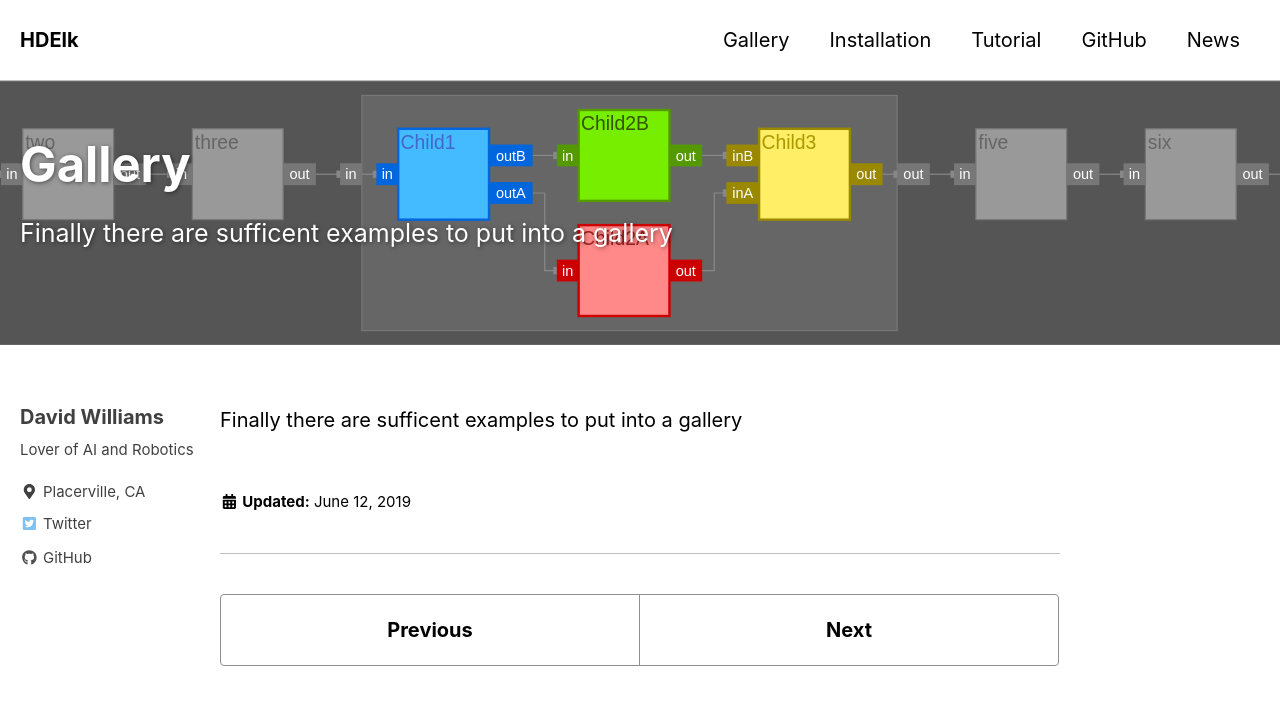
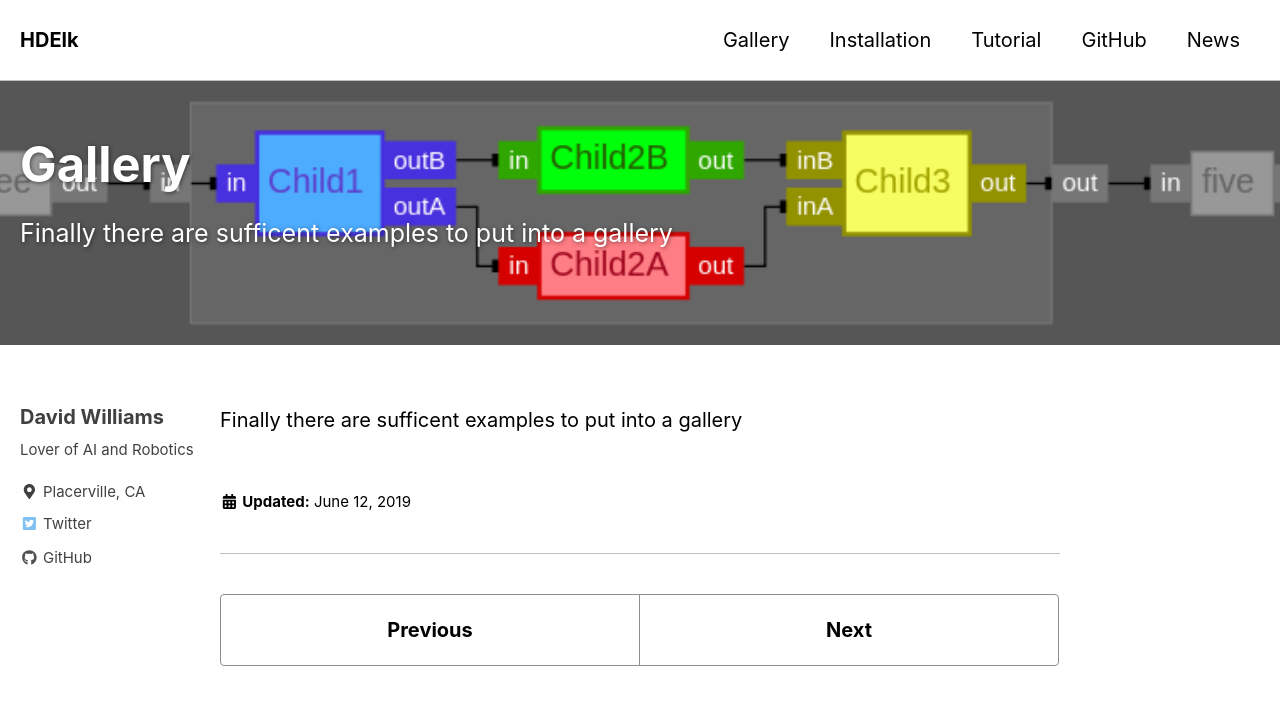
Before and after one commit to motchy869/hdelk_mod, a Jekyll site: the page built from docs/_posts/2019-06-12-gallery.md, in a window 1280 px wide and 900 px high. Shown: the top 705 px of the window. Built offline with Jekyll 4.4.1, drawn with Linux system fonts in a browser that asks for light colours; cached includes are drawn as plain includes; nearby versions of some CDN libraries; a script that is not in the unit is left out.

Commit message:
migrated over to png banner

```diff
--- a/docs/_posts/2019-06-12-gallery.md
+++ b/docs/_posts/2019-06-12-gallery.md
@@ -2,7 +2,7 @@
 layout: single
 header:
   title: Gallery
-  overlay_image: /assets/images/banner.svg
+  overlay_image: /assets/images/banner.png
 ---
 
 Finally there are sufficent examples to put into a gallery
--- a/docs/index.html
+++ b/docs/index.html
@@ -1,5 +1,5 @@
 ---
 layout: posts
 header:
-  overlay_image: /assets/images/banner.svg
+  overlay_image: /assets/images/banner.png
 ---
--- a/docs/news.html
+++ b/docs/news.html
@@ -1,5 +1,5 @@
 ---
 layout: posts
 header:
-  overlay_image: /assets/images/banner.svg
+  overlay_image: /assets/images/banner.png
 ---
```
Also changed, not shown: docs/_posts/2019-06-05-site-start.md (+3 -0 lines), docs/_posts/2019-06-09-labels-ports.md (+1 -1 lines), docs/_posts/2019-06-12-port-and-edge-specs.md (+1 -1 lines).
